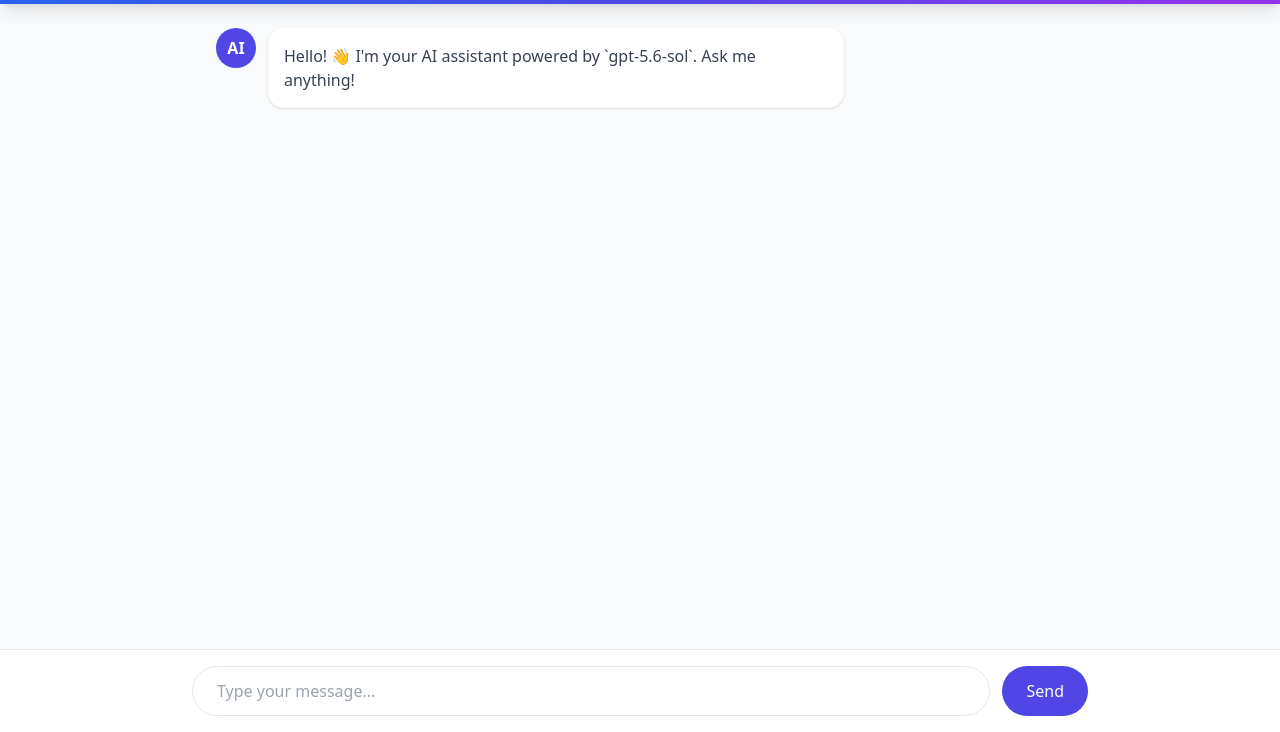
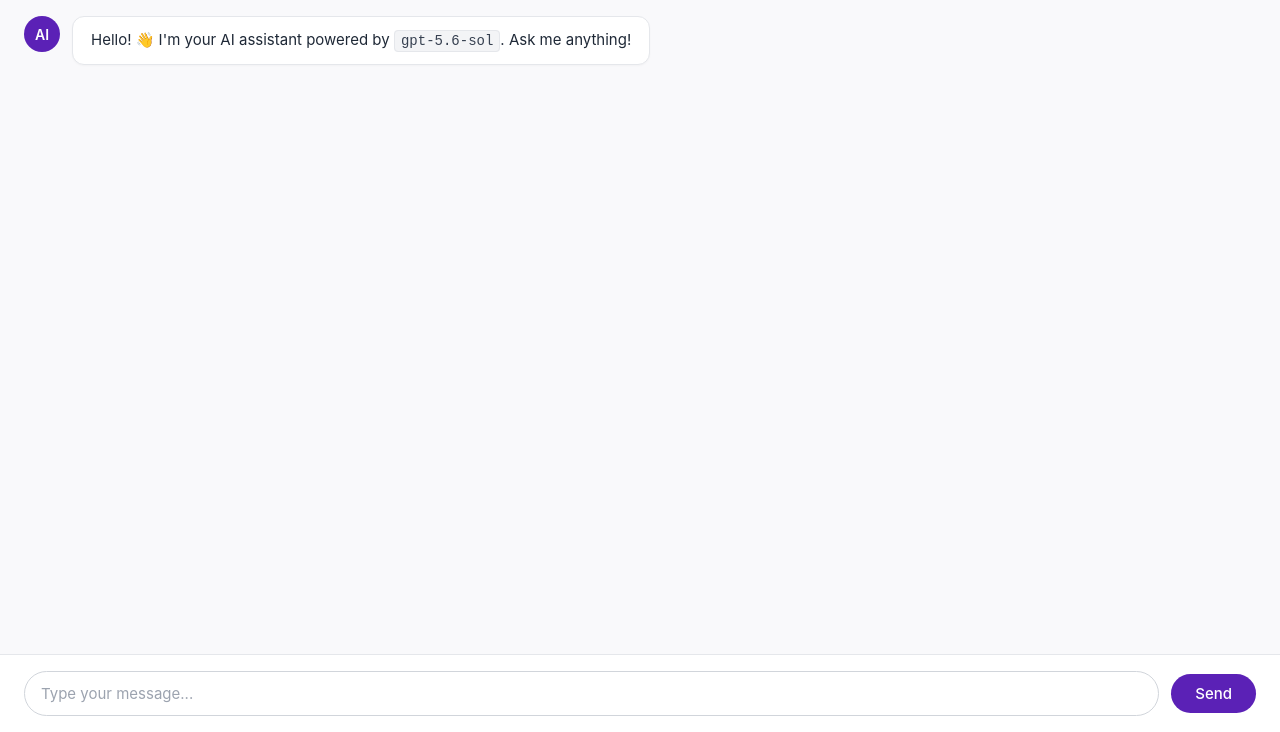
Before and after one commit to zhiiqing/HackXperience2026Group3, a plain HTML site: page chat.html in a window 1280 px wide. Shown: the part 68-800 px from the top of the page. Drawn offline with nearby package versions, Linux system fonts and the light colour scheme.

Commit message:
Update chat.html

```diff
--- a/chat.html
+++ b/chat.html
@@ -4,74 +4,210 @@
     <meta charset="UTF-8">
     <meta name="viewport" content="width=device-width, initial-scale=1.0">
     <title>HackXperience AI Assistant</title>
-<script src="https://cdn.tailwindcss.com"></script>
+    <style>
+        * {
+            box-sizing: border-box;
+            margin: 0;
+            padding: 0;
+            font-family: -apple-system, BlinkMacSystemFont, "Segoe UI", Roboto, Helvetica, Arial, sans-serif;
+        }
+
+        body {
+            background-color: #f9f9fb;
+            height: 100vh;
+            display: flex;
+            flex-direction: column;
+            justify-content: space-between;
+        }
+
+        /* Top Header */
+        header {
+            background-color: #7c3aed;
+            color: white;
+            display: flex;
+            align-items: center;
+            justify-content: space-between;
+            padding: 12px 24px;
+            box-shadow: 0 2px 4px rgba(0,0,0,0.1);
+        }
+
+        .header-left {
+            display: flex;
+            align-items: center;
+            gap: 16px;
+        }
+
+        .back-btn {
+            background-color: rgba(255, 255, 255, 0.2);
+            color: white;
+            border: none;
+            padding: 6px 16px;
+            border-radius: 6px;
+            font-size: 14px;
+            font-weight: 500;
+            cursor: pointer;
+            display: flex;
+            align-items: center;
+            gap: 6px;
+            transition: background-color 0.2s;
+        }
+
+        .back-btn:hover {
+            background-color: rgba(255, 255, 255, 0.3);
+        }
+
+        h1 {
+            font-size: 18px;
+            font-weight: 600;
+            letter-spacing: 0.3px;
+        }
+
+        .header-right {
+            background-color: rgba(255, 255, 255, 0.2);
+            width: 36px;
+            height: 36px;
+            border-radius: 50%;
+            display: flex;
+            align-items: center;
+            justify-content: center;
+            font-size: 18px;
+        }
+
+        /* Chat Body Area */
+        .chat-container {
+            flex: 1;
+            padding: 24px;
+            overflow-y: auto;
+            display: flex;
+            flex-direction: column;
+            gap: 16px;
+        }
+
+        .message-row {
+            display: flex;
+            align-items: flex-start;
+            gap: 12px;
+        }
+
+        .avatar {
+            background-color: #5b21b6;
+            color: white;
+            width: 36px;
+            height: 36px;
+            border-radius: 50%;
+            display: flex;
+            align-items: center;
+            justify-content: center;
+            font-size: 14px;
+            font-weight: 600;
+            flex-shrink: 0;
+        }
+
+        .message-bubble {
+            background-color: #ffffff;
+            border: 1px solid #e5e7eb;
+            padding: 12px 18px;
+            border-radius: 12px;
+            font-size: 15px;
+            color: #1f2937;
+            box-shadow: 0 1px 2px rgba(0, 0, 0, 0.03);
+            max-width: 600px;
+            line-height: 1.5;
+        }
+
+        .message-bubble code {
+            background-color: #f3f4f6;
+            padding: 2px 6px;
+            border-radius: 4px;
+            font-family: monospace;
+            font-size: 14px;
+            color: #374151;
+            border: 1px solid #e5e7eb;
+        }
+
+        /* Bottom Input Area */
+        .footer-input-container {
+            background-color: #ffffff;
+            padding: 16px 24px;
+            border-top: 1px solid #e5e7eb;
+            display: flex;
+            align-items: center;
+            gap: 12px;
+        }
+
+        .input-wrapper {
+            flex: 1;
+            position: relative;
+        }
+
+        .message-input {
+            width: 100%;
+            padding: 12px 16px;
+            border: 1px solid #d1d5db;
+            border-radius: 24px;
+            font-size: 15px;
+            outline: none;
+            transition: border-color 0.2s;
+            color: #374151;
+        }
+
+        .message-input::placeholder {
+            color: #9ca3af;
+        }
+
+        .message-input:focus {
+            border-color: #7c3aed;
+        }
+
+        .send-btn {
+            background-color: #5b21b6;
+            color: white;
+            border: none;
+            padding: 10px 24px;
+            border-radius: 24px;
+            font-size: 15px;
+            font-weight: 500;
+            cursor: pointer;
+            transition: background-color 0.2s;
+        }
+
+        .send-btn:hover {
+            background-color: #4c1d95;
+        }
+    </style>
 </head>
-<body class="h-screen flex flex-col bg-gray-50">
+<body>
 
     <!-- Header -->
-<header class="bg-gradient-to-r from-blue-600 via-indigo-600 to-purple-600 text-white shadow-lg p-4 flex items-center justify-between">
-    <div class="flex items-center gap-4">
-        <a href="index.html" class="bg-white/20 hover:bg-white/30 transition px-4 py-2 rounded-full">← Back</a>
-        <h1 class="text-xl font-bold">HackXperience AI Assistant</h1>
+    <header>
+        <div class="header-left">
+            <button class="back-btn">
+                &larr; Back
+            </button>
+            <h1>HackXperience AI Assistant</h1>
         </div>
-    <div class="text-2xl">🤖</div>
+        <div class="header-right">
+            🤖
+        </div>
     </header>
 
-<!-- Chat Window -->
-<main id="chat-window" class="flex-1 overflow-y-auto p-6 space-y-4 max-w-4xl mx-auto w-full">
-    <div class="flex items-start gap-3">
-        <div class="w-10 h-10 rounded-full bg-indigo-600 text-white flex items-center justify-center font-bold">AI</div>
-        <div class="bg-white rounded-2xl shadow p-4 max-w-xl text-gray-700">
-            Hello! 👋 I'm your AI assistant powered by `gpt-5.6-sol`. Ask me anything!
+    <!-- Chat Messages Container -->
+    <div class="chat-container">
+        <div class="message-row">
+            <div class="avatar">AI</div>
+            <div class="message-bubble">
+                Hello! 👋 I'm your AI assistant powered by <code>gpt-5.6-sol</code>. Ask me anything!
             </div>
         </div>
-</main>
+    </div>
 
-<!-- Footer Input -->
-<footer class="bg-white border-t p-4 shadow-lg">
-    <div class="max-w-4xl mx-auto flex gap-3">
-        <input id="user-input" type="text" placeholder="Type your message..." class="flex-1 border rounded-full px-6 py-3 outline-none focus:ring-2 focus:ring-indigo-500">
-        <button onclick="sendMessage()" class="bg-indigo-600 text-white px-6 py-3 rounded-full hover:bg-indigo-700 transition">Send</button>
+    <!-- Bottom Input Section -->
+    <div class="footer-input-container">
+        <div class="input-wrapper">
+            <input type="text" class="message-input" placeholder="Type your message...">
         </div>
-</footer>
+        <button class="send-btn">Send</button>
+    </div>
 
-<script>
-const chatWindow = document.getElementById("chat-window");
-const input = document.getElementById("user-input");
-
-input.addEventListener("keypress", (e) => { if (e.key === "Enter") sendMessage(); });
-
-async function sendMessage() {
-    const text = input.value.trim();
-    if (!text) return;
-    input.value = "";
-
-    // Append User Bubble
-    chatWindow.innerHTML += `<div class="flex justify-end"><div class="bg-indigo-600 text-white rounded-2xl p-4 max-w-xl shadow">${text}</div></div>`;
-    chatWindow.scrollTop = chatWindow.scrollHeight;
-
-    // Loading Bubble
-    const loadId = "load-" + Date.now();
-    chatWindow.innerHTML += `<div id="${loadId}" class="flex items-start gap-3"><div class="w-10 h-10 rounded-full bg-indigo-600 text-white flex items-center justify-center font-bold">AI</div><div class="bg-white rounded-2xl shadow p-4 text-gray-500">Thinking...</div></div>`;
-    chatWindow.scrollTop = chatWindow.scrollHeight;
-
-    try {
-        const res = await fetch('/api/chat', {
-            method: 'POST',
-            headers: { 'Content-Type': 'application/json' },
-            body: JSON.stringify({ message: text })
-        });
-        const data = await res.json();
-        document.getElementById(loadId).remove();
-
-        // Append AI Reply
-        chatWindow.innerHTML += `<div class="flex items-start gap-3"><div class="w-10 h-10 rounded-full bg-indigo-600 text-white flex items-center justify-center font-bold">AI</div><div class="bg-white rounded-2xl shadow p-4 max-w-xl text-gray-700 whitespace-pre-wrap">${data.reply}</div></div>`;
-    } catch (err) {
-        document.getElementById(loadId).remove();
-        chatWindow.innerHTML += `<div class="text-red-500 p-2">Error connecting to assistant server.</div>`;
-    }
-    chatWindow.scrollTop = chatWindow.scrollHeight;
-}
-</script>
 </body>
 </html>
```
Lines whose indentation alone changed are shown as unchanged.
